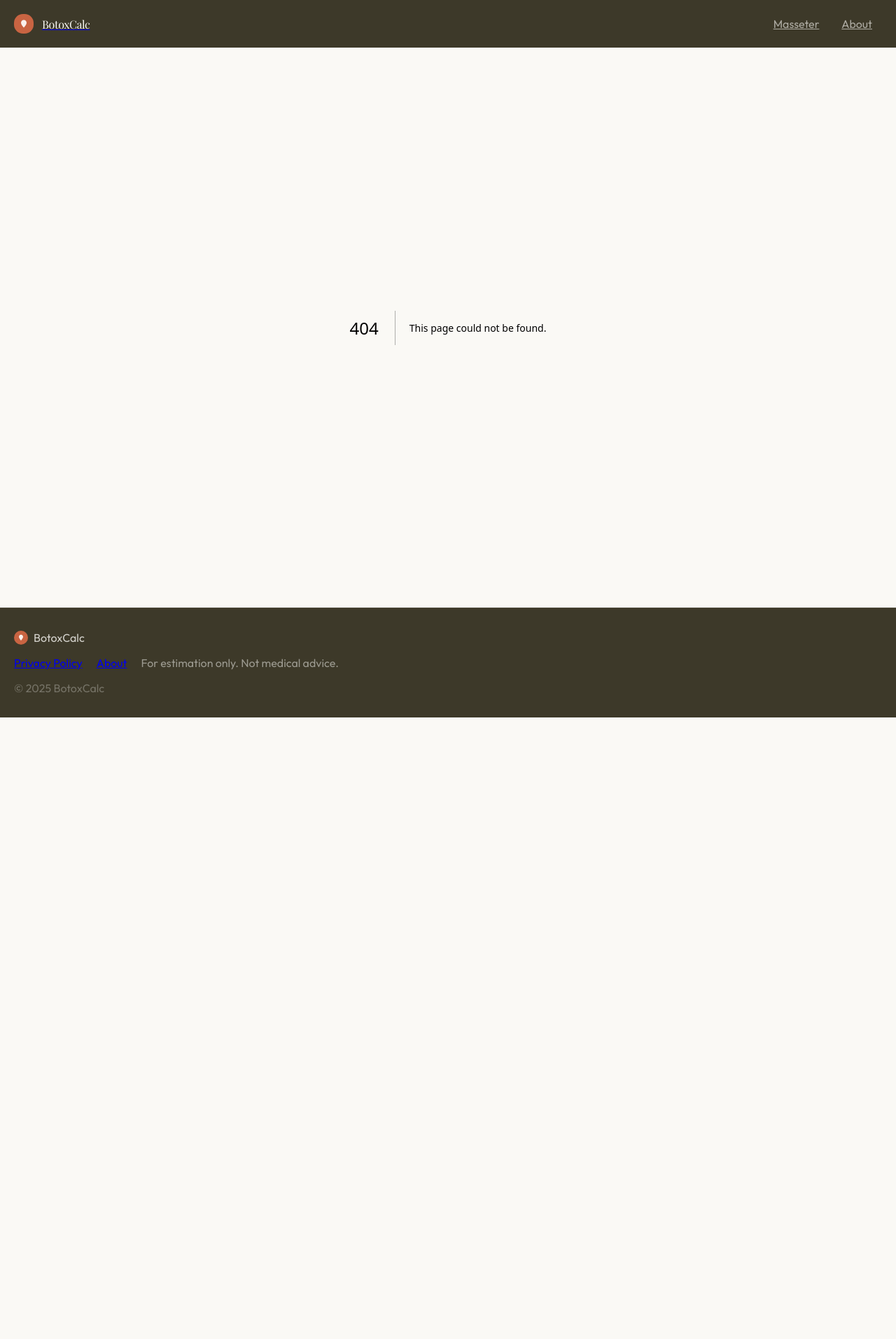
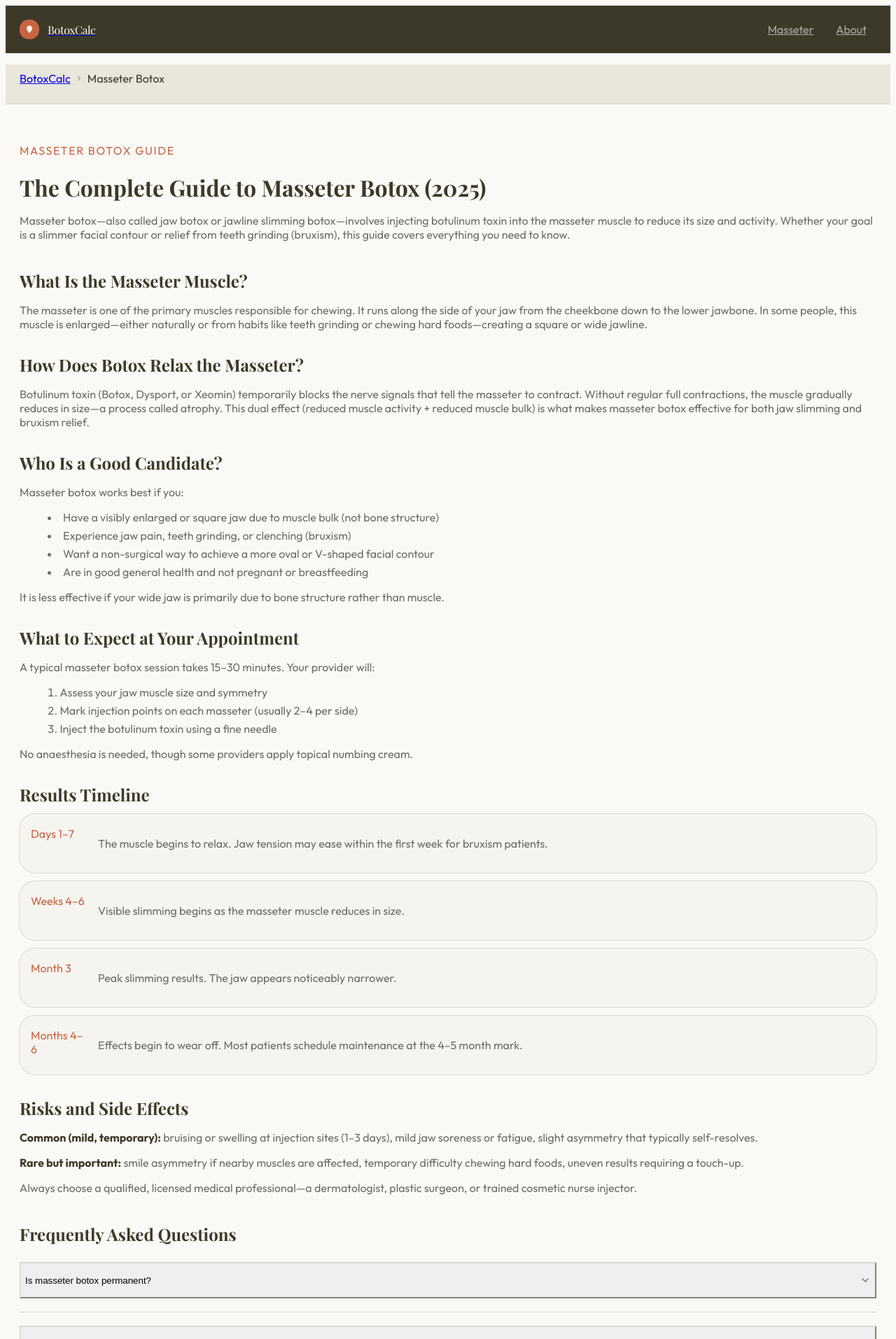
Before and after one commit to chenxiaochun/masseter-botox, a Next.js app: page /masseter/guide in a window 1280 px wide. Before the commit this address had no page. Shown: the top 1913 px of the page at 70% size. Before the commit the page ends 1025 px from the top, so only its background shows below. Built offline with nearby package versions, Linux system fonts and the light colour scheme.

Commit message:
feat: add /masseter/guide complete guide page

```diff
--- /dev/null
+++ b/app/masseter/(guides)/guide/page.tsx
@@ -0,0 +1,190 @@
+import type { Metadata } from 'next'
+import { ShieldCheck } from 'lucide-react'
+import FAQ from '@/components/FAQ'
+
+export const metadata: Metadata = {
+  title: 'Complete Guide to Masseter Botox (2025) | BotoxCalc',
+  description:
+    'Everything you need to know about masseter botox: how it works, who it suits, dosage, results timeline, and risks. Evidence-based guide for jaw slimming and bruxism.',
+  alternates: { canonical: '/masseter/guide' },
+}
+
+const articleSchema = {
+  '@context': 'https://schema.org',
+  '@type': 'Article',
+  headline: 'The Complete Guide to Masseter Botox (2025)',
+  description:
+    'A comprehensive guide to masseter botox covering how it works, candidacy, dosage, results timeline, and risks.',
+  author: { '@type': 'Organization', name: 'BotoxCalc' },
+  datePublished: '2026-05-23',
+  url: 'https://seoer.vercel.app/masseter/guide',
+}
+
+const faqs = [
+  {
+    question: 'Is masseter botox permanent?',
+    answer:
+      'No. Results last 4–6 months. With regular maintenance treatments, the muscle gradually becomes smaller and sessions may become less frequent.',
+  },
+  {
+    question: 'Does masseter botox hurt?',
+    answer:
+      'Most patients describe a mild pinching sensation. The injections are quick and no anaesthesia is required, though numbing cream can be applied first.',
+  },
+  {
+    question: 'How soon can I return to work after masseter botox?',
+    answer:
+      'Immediately. There is no downtime. Avoid strenuous exercise for 24 hours and do not massage the injection area.',
+  },
+  {
+    question: 'Can masseter botox change my bite?',
+    answer:
+      'Rarely and temporarily. Some patients notice mild difficulty chewing very hard foods in the first 2–4 weeks. This resolves as the muscle adapts.',
+  },
+  {
+    question: 'How do I know if my wide jaw is bone or muscle?',
+    answer:
+      'Clench your teeth firmly. If you feel and see the muscle bulk at the side of your jaw, muscle is contributing. A consultation with a provider can give a definitive assessment.',
+  },
+]
+
+export default function GuidePage() {
+  return (
+    <>
+      <script
+        type="application/ld+json"
+        dangerouslySetInnerHTML={{ __html: JSON.stringify(articleSchema) }}
+      />
+      <main className="max-w-3xl mx-auto px-5 py-10">
+        <p className="text-primary text-xs font-semibold tracking-widest uppercase mb-3">
+          Masseter Botox Guide
+        </p>
+        <h1 className="font-heading text-3xl sm:text-4xl font-bold text-foreground mb-4">
+          The Complete Guide to Masseter Botox (2025)
+        </h1>
+        <p className="text-muted-foreground text-base leading-relaxed mb-10">
+          Masseter botox—also called jaw botox or jawline slimming botox—involves injecting
+          botulinum toxin into the masseter muscle to reduce its size and activity. Whether your
+          goal is a slimmer facial contour or relief from teeth grinding (bruxism), this guide
+          covers everything you need to know.
+        </p>
+
+        <section className="mb-8">
+          <h2 className="font-heading text-xl font-bold text-foreground mb-3">
+            What Is the Masseter Muscle?
+          </h2>
+          <p className="text-muted-foreground leading-relaxed">
+            The masseter is one of the primary muscles responsible for chewing. It runs along the
+            side of your jaw from the cheekbone down to the lower jawbone. In some people, this
+            muscle is enlarged—either naturally or from habits like teeth grinding or chewing hard
+            foods—creating a square or wide jawline.
+          </p>
+        </section>
+
+        <section className="mb-8">
+          <h2 className="font-heading text-xl font-bold text-foreground mb-3">
+            How Does Botox Relax the Masseter?
+          </h2>
+          <p className="text-muted-foreground leading-relaxed">
+            Botulinum toxin (Botox, Dysport, or Xeomin) temporarily blocks the nerve signals that
+            tell the masseter to contract. Without regular full contractions, the muscle gradually
+            reduces in size—a process called atrophy. This dual effect (reduced muscle activity +
+            reduced muscle bulk) is what makes masseter botox effective for both jaw slimming and
+            bruxism relief.
+          </p>
+        </section>
+
+        <section className="mb-8">
+          <h2 className="font-heading text-xl font-bold text-foreground mb-3">
+            Who Is a Good Candidate?
+          </h2>
+          <p className="text-muted-foreground leading-relaxed mb-3">
+            Masseter botox works best if you:
+          </p>
+          <ul className="list-disc list-inside text-muted-foreground space-y-1.5 text-sm leading-relaxed">
+            <li>Have a visibly enlarged or square jaw due to muscle bulk (not bone structure)</li>
+            <li>Experience jaw pain, teeth grinding, or clenching (bruxism)</li>
+            <li>Want a non-surgical way to achieve a more oval or V-shaped facial contour</li>
+            <li>Are in good general health and not pregnant or breastfeeding</li>
+          </ul>
+          <p className="text-muted-foreground leading-relaxed mt-3">
+            It is less effective if your wide jaw is primarily due to bone structure rather than
+            muscle.
+          </p>
+        </section>
+
+        <section className="mb-8">
+          <h2 className="font-heading text-xl font-bold text-foreground mb-3">
+            What to Expect at Your Appointment
+          </h2>
+          <p className="text-muted-foreground leading-relaxed mb-3">
+            A typical masseter botox session takes 15–30 minutes. Your provider will:
+          </p>
+          <ol className="list-decimal list-inside text-muted-foreground space-y-1.5 text-sm leading-relaxed">
+            <li>Assess your jaw muscle size and symmetry</li>
+            <li>Mark injection points on each masseter (usually 2–4 per side)</li>
+            <li>Inject the botulinum toxin using a fine needle</li>
+          </ol>
+          <p className="text-muted-foreground leading-relaxed mt-3">
+            No anaesthesia is needed, though some providers apply topical numbing cream.
+          </p>
+        </section>
+
+        <section className="mb-8">
+          <h2 className="font-heading text-xl font-bold text-foreground mb-3">
+            Results Timeline
+          </h2>
+          <div className="space-y-3">
+            {[
+              { period: 'Days 1–7', text: 'The muscle begins to relax. Jaw tension may ease within the first week for bruxism patients.' },
+              { period: 'Weeks 4–6', text: 'Visible slimming begins as the masseter muscle reduces in size.' },
+              { period: 'Month 3', text: 'Peak slimming results. The jaw appears noticeably narrower.' },
+              { period: 'Months 4–6', text: 'Effects begin to wear off. Most patients schedule maintenance at the 4–5 month mark.' },
+            ].map(({ period, text }) => (
+              <div key={period} className="flex gap-4 bg-card rounded-xl p-4 ring-1 ring-border">
+                <span className="text-xs font-bold text-primary shrink-0 pt-0.5 w-20">{period}</span>
+                <p className="text-sm text-muted-foreground leading-relaxed">{text}</p>
+              </div>
+            ))}
+          </div>
+        </section>
+
+        <section className="mb-10">
+          <h2 className="font-heading text-xl font-bold text-foreground mb-3">
+            Risks and Side Effects
+          </h2>
+          <p className="text-muted-foreground leading-relaxed mb-3">
+            <strong className="text-foreground">Common (mild, temporary):</strong> bruising or
+            swelling at injection sites (1–3 days), mild jaw soreness or fatigue, slight asymmetry
+            that typically self-resolves.
+          </p>
+          <p className="text-muted-foreground leading-relaxed mb-3">
+            <strong className="text-foreground">Rare but important:</strong> smile asymmetry if
+            nearby muscles are affected, temporary difficulty chewing hard foods, uneven results
+            requiring a touch-up.
+          </p>
+          <p className="text-muted-foreground leading-relaxed">
+            Always choose a qualified, licensed medical professional—a dermatologist, plastic
+            surgeon, or trained cosmetic nurse injector.
+          </p>
+        </section>
+
+        <section className="mb-10">
+          <h2 className="font-heading text-xl font-bold text-foreground mb-6">
+            Frequently Asked Questions
+          </h2>
+          <FAQ items={faqs} />
+        </section>
+
+        <div className="flex items-start gap-3 bg-primary/8 border border-primary/20 rounded-2xl px-5 py-4">
+          <ShieldCheck className="w-5 h-5 text-primary shrink-0 mt-0.5" />
+          <p className="text-xs text-foreground/70 leading-relaxed">
+            <strong>Medical Disclaimer:</strong> BotoxCalc provides estimates based on published
+            clinical guidelines. Always consult a qualified medical professional before any
+            cosmetic procedure.
+          </p>
+        </div>
+      </main>
+    </>
+  )
+}
```
Also changed, not shown: 1 other file (tests, documents, lock files or other folders).
